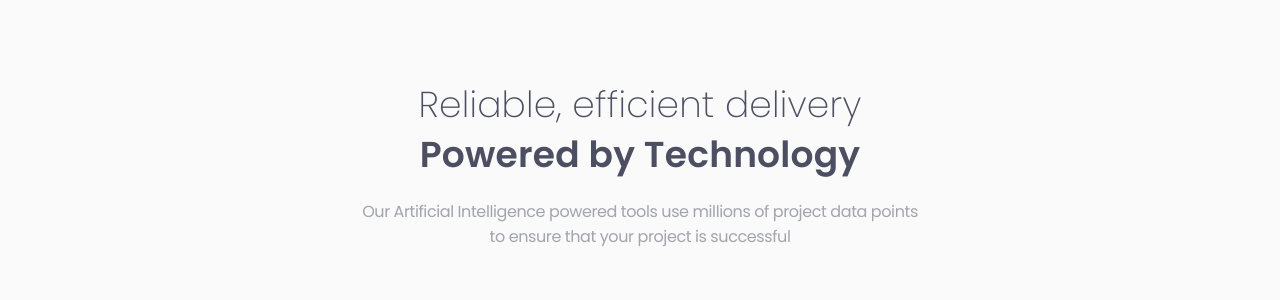
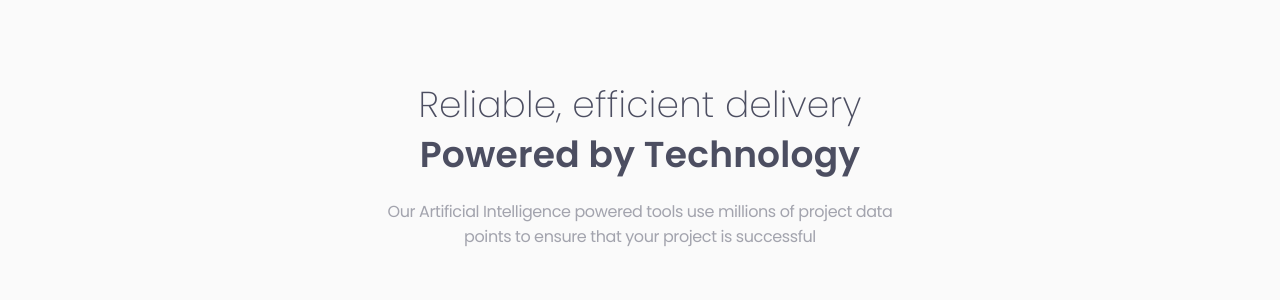
Before and after one commit to jeremymouzin/fem-6-four-card-feature-section, a plain HTML site: page index.html in a window 1280 px wide. Shown: the top 300 px of the page. Drawn offline with Linux system fonts and the light colour scheme.

Commit message:
Trying to fix wrong rendering on the website of the subtitle

```diff
--- a/style.css
+++ b/style.css
@@ -186,7 +186,7 @@ h1 + p {
 
   header {
     margin-block-start: 8rem;
-    max-inline-size: 570px;
+    max-inline-size: 520px;
   }
 
   h1 {
```
